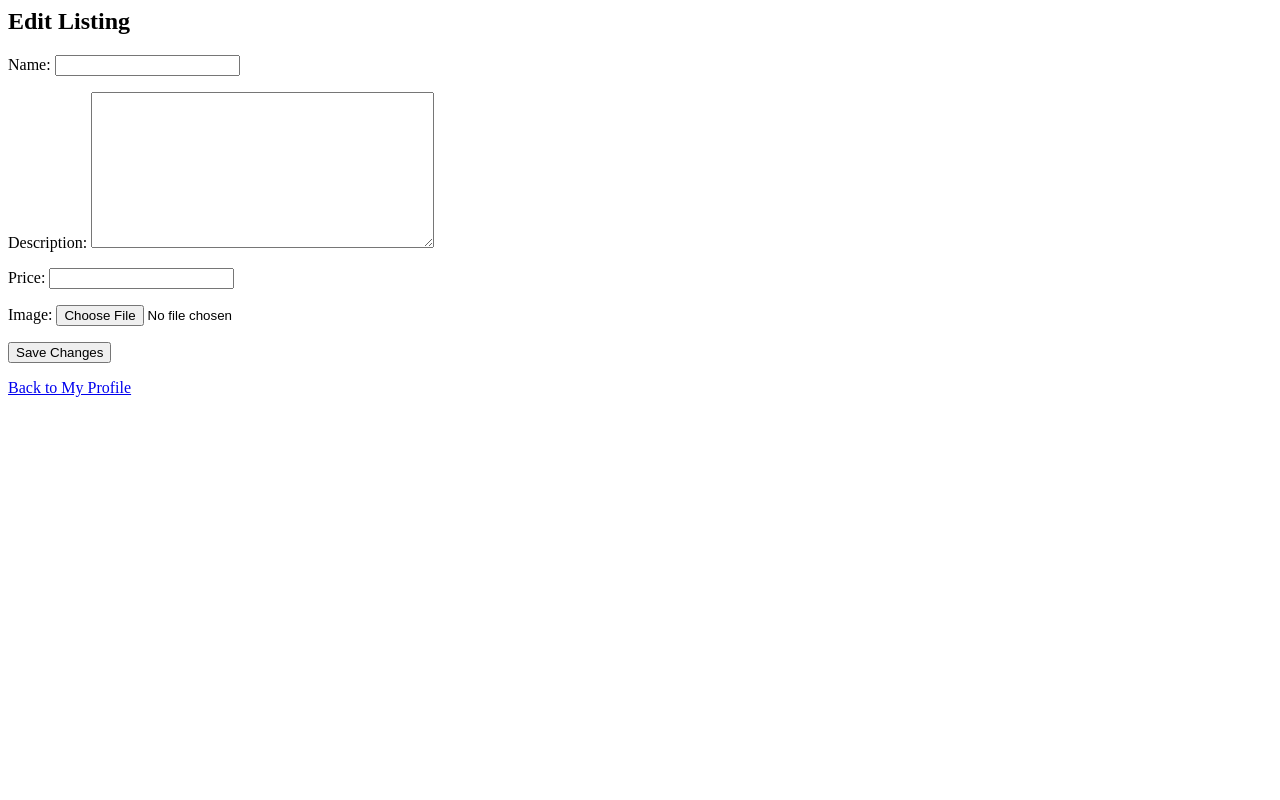
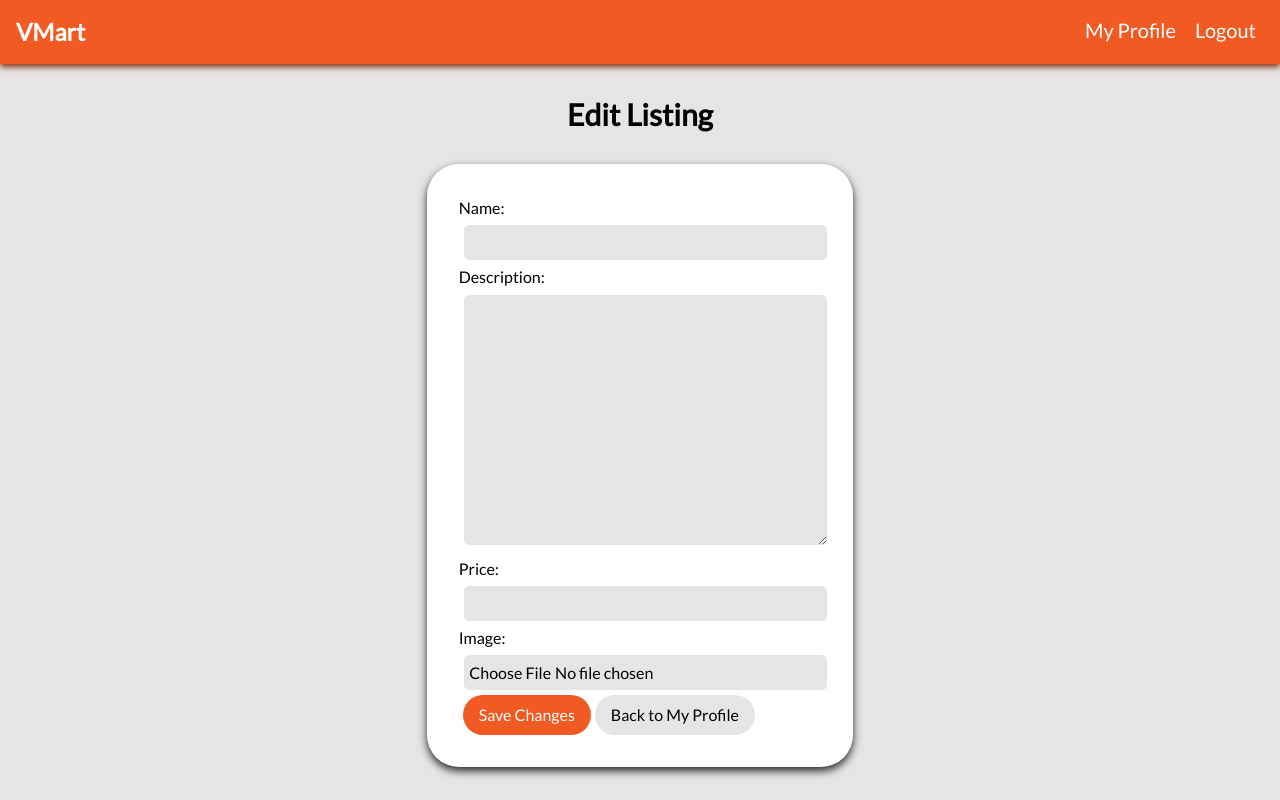
Before and after one commit to rafaelmbarroso/V-Mart, a Django app: template market_App/templates/edit_listing.html in a window 1280 px wide. Run offline with Django 5.2, Linux system fonts and the light colour scheme; the template is opened without the code that fills it: values that come from a table or form of the project are taken from there, others are empty.

Commit message:
Added styling to edit listing template

```diff
--- a/market_App/static/output.css
+++ b/market_App/static/output.css
@@ -316,6 +316,9 @@
   }
   .h-100 {
     height: calc(var(--spacing) * 100);
+  }
+  .h-full {
+    height: 100%;
   }
   .h-screen {
     height: 100vh;
--- a/market_App/templates/create_listing.html
+++ b/market_App/templates/create_listing.html
@@ -25,7 +25,7 @@
     </div>
 </nav>
 
-<div class="flex flex-col justify-center items-center h-screen w-screen">
+<div class="flex flex-col justify-center items-center h-full w-full">
     <h1 class="text-3xl font-semibold text-center m-4 p-4">Create New Listing</h1>
     <div class="flex flex-col bg-white rounded-4xl w-1/4 p-8 drop-shadow-lg drop-shadow-zinc-600">
         <form method="POST" enctype="multipart/form-data" id="uploader">
--- a/market_App/templates/edit_listing.html
+++ b/market_App/templates/edit_listing.html
@@ -1,9 +1,39 @@
-<h2>Edit Listing</h2>
-
-<form method="POST" enctype="multipart/form-data">
-    {% csrf_token %}
-    {{ form.as_p }}
-    <button type="submit">Save Changes</button>
-</form>
-
-<a href="{% url 'profile' %}">Back to My Profile</a>
+<!DOCTYPE html>
+<html lang="en">
+    <head>
+        <meta charset="UTF-8">
+        <title>VMart | Edit Listing</title>
+        <link href="../../static/output.css" rel="stylesheet" type="text/css">
+        <style>
+            #uploader input, textarea{
+            background-color: oklch(92.3% 0.003 48.717);
+            padding: 4pt;
+            margin: 4pt;
+            border-radius: 4pt;
+            min-width: 100%;
+            }
+        </style>
+    </head>
+    <body class="flex flex-col font-lato bg-stone-200 justify-center items-center w-full h-full">
+        <nav class="flex flex-row align-center w-screen bg-utrgv-orange drop-shadow-md drop-shadow-orange-900 p-4">
+            <a class="text-2xl font-semibold text-white" href="{% url 'dashboard' %}">VMart</a>
+            <div class="ms-auto">
+                <a href="{% url 'profile' %}" class="text-xl text-white pr-2 pl-2">My Profile</a>
+                <a href="{% url 'logout' %}" class="text-xl text-white pr-2 pl-2">Logout</a>
+            </div>
+        </nav>
+        <div class="flex flex-col justify-center items-center h-full w-full">
+            <h2 class="text-3xl font-semibold text-center m-4 p-4">Edit Listing</h2>
+            <div class="bg-white rounded-4xl drop-shadow-lg drop-shadow-zinc-800 flex flex-col w-1/3 p-8">
+            <form method="POST" enctype="multipart/form-data" id="uploader">
+                {% csrf_token %}
+                {{ form.as_p }}
+                <div class="flex flex-row w-full">
+                    <button type="submit" class="button w-max bg-utrgv-orange text-white text-center pt-2 pb-2 pr-4 pl-4 ml-1 rounded-4xl">Save Changes</button>
+                    <a href="{% url 'profile' %}" class="button w-max bg-stone-200 text-black text-center pt-2 pb-2 pr-4 pl-4 ml-1 rounded-4xl">Back to My Profile</a>
+                </div>
+            </form>
+            </div>
+        </div>
+    </body>
+</html>
```
Also changed, not shown: db.sqlite3.
